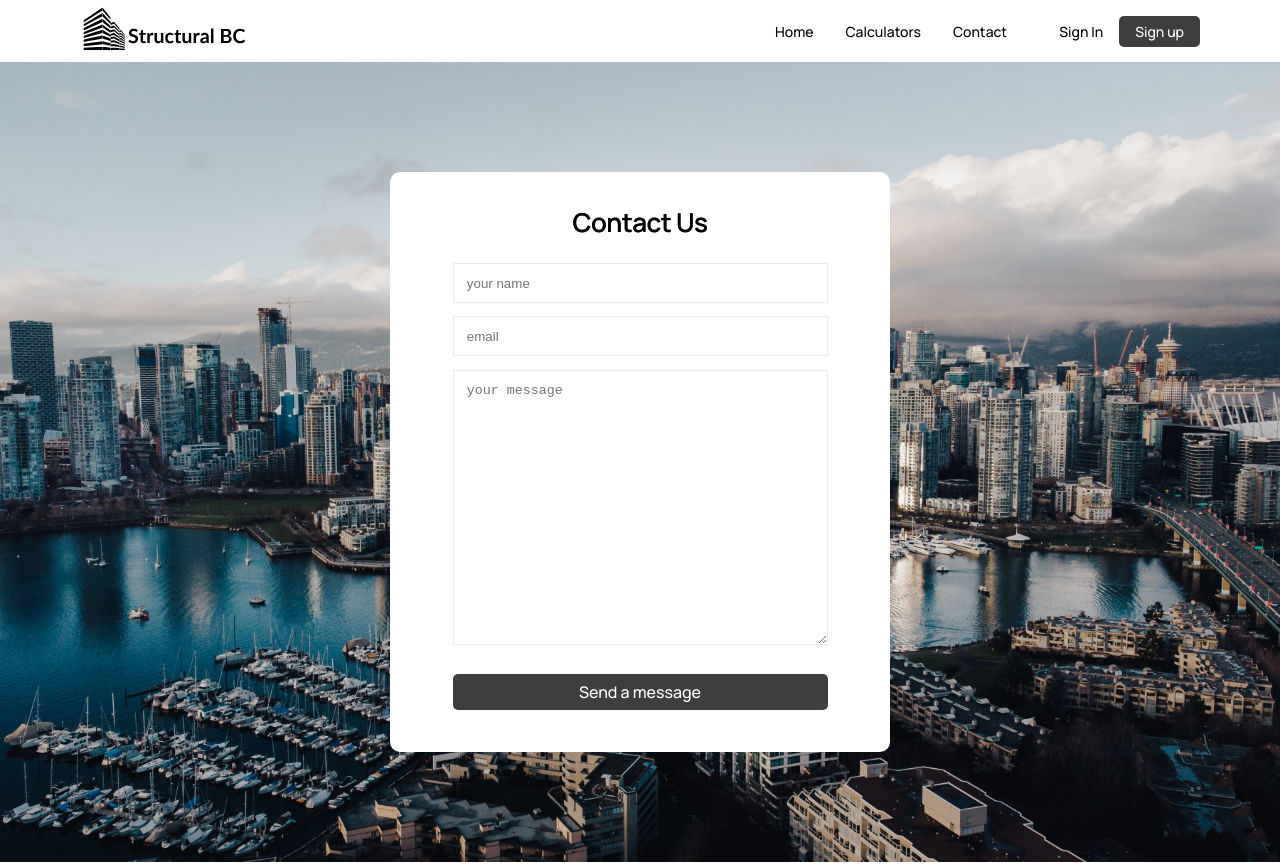
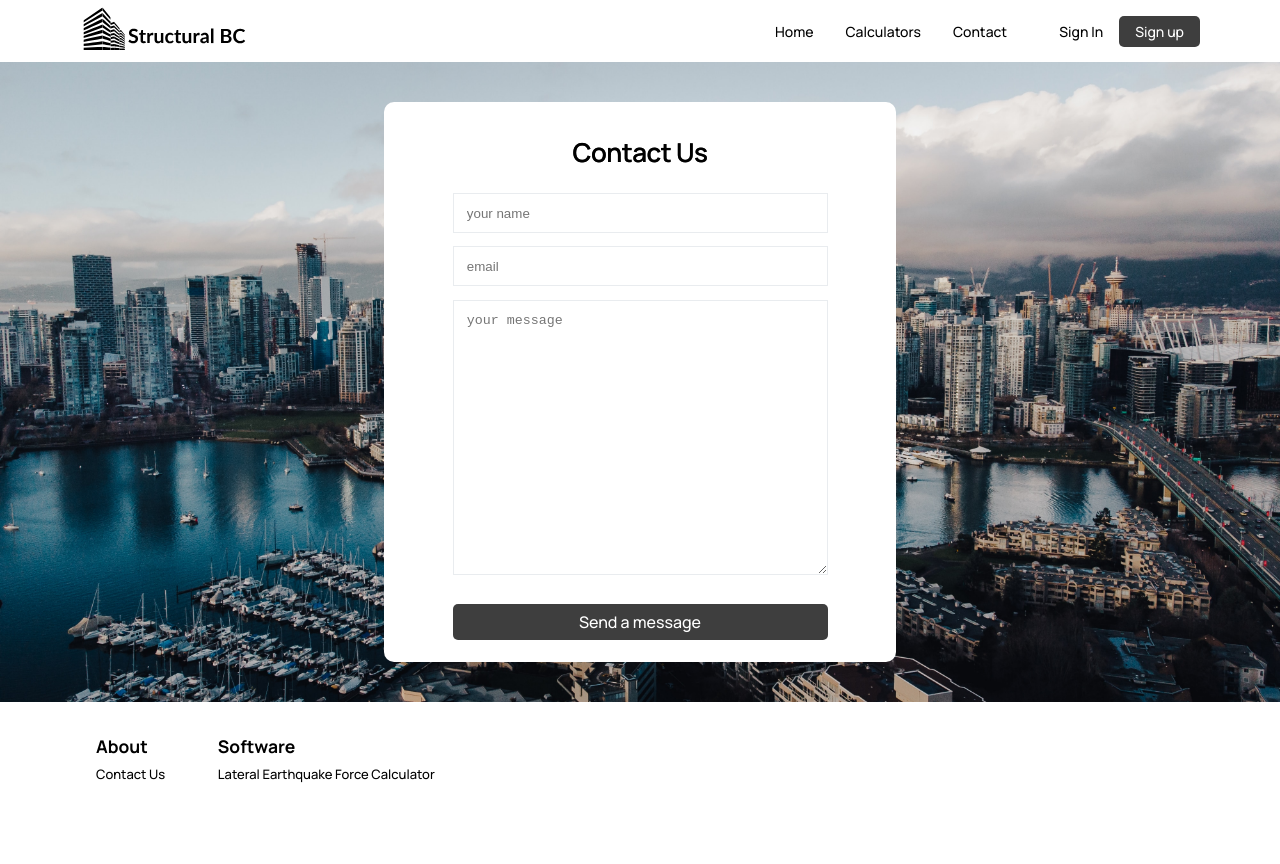
Before and after one commit to ryanjgreen/Structural-BC, a React (Create React App) app: page /contact in a window 1280 px wide. Shown: the top 864 px of the page. After the commit the page ends 820 px from the top, so only its background shows below. Built offline with nearby package versions, Linux system fonts and the light colour scheme.

Commit message:
height adj

```diff
--- a/src/components/signin/signin.css
+++ b/src/components/signin/signin.css
@@ -3,7 +3,7 @@
     display: flex;
     justify-content: center;
     align-items: center;
-    height: 80vh;
+    height: 85vh;
     background-image: url("../../assets/sunset.jpg");
     background-size: cover;
     background-position: center;
--- a/src/containers/header/header.css
+++ b/src/containers/header/header.css
@@ -1,7 +1,7 @@
 .structuralBC__header {
     display: flex;
     flex-direction: row;
-    height: 80vh;
+    height: 85vh;
 }
 
 .structuralBC__header-content {
--- a/src/pages/contactpage/contactpage.css
+++ b/src/pages/contactpage/contactpage.css
@@ -6,7 +6,7 @@
     display: flex;
     justify-content: center;
     align-items: center;
-    height: 100vh;
+    height: 80vh;
     background-image: url("../../assets/vancouver.jpg");
     background-size: cover;
     background-position: center;
@@ -17,8 +17,8 @@
     padding: 10px;
     border-radius: 10px;
     width: 100%;
-    max-width: 500px;
-
+    max-width: 40vw;
+    height: 70vh;
     display: flex;
     flex-direction: column;
     align-items: center;
--- a/src/pages/loginredirect/loginre.css
+++ b/src/pages/loginredirect/loginre.css
@@ -2,7 +2,7 @@
     display: flex;
     justify-content: center;
     align-items: center;
-    height: 80vh;
+    height: 85vh;
     background-image: url("../../assets/login.jpg");
     background-size: cover;
     background-position: center;
@@ -14,7 +14,8 @@
     border-radius: 10px;
 
     width: 100%;
-    max-width: 400px;
+    max-width: 40vw;
+
     display: flex;
     flex-direction: column;
     align-items: left;
```
